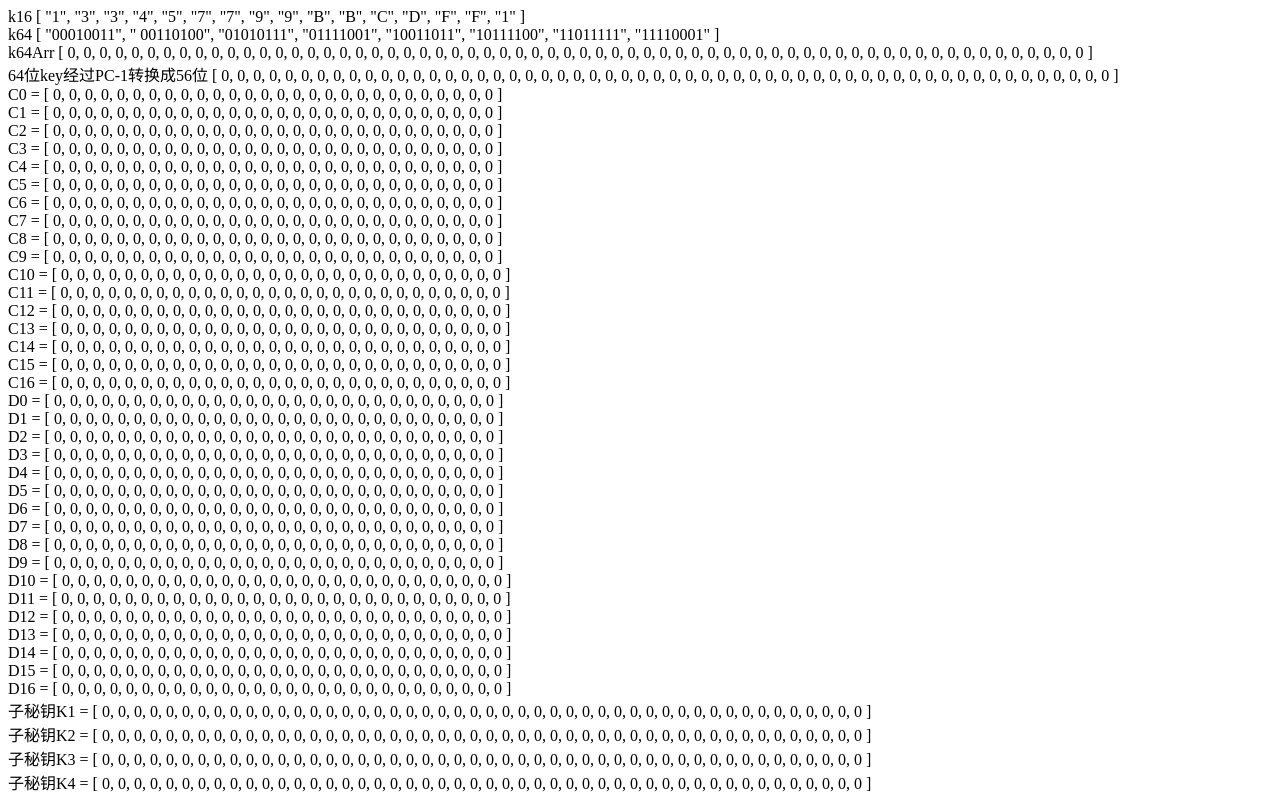
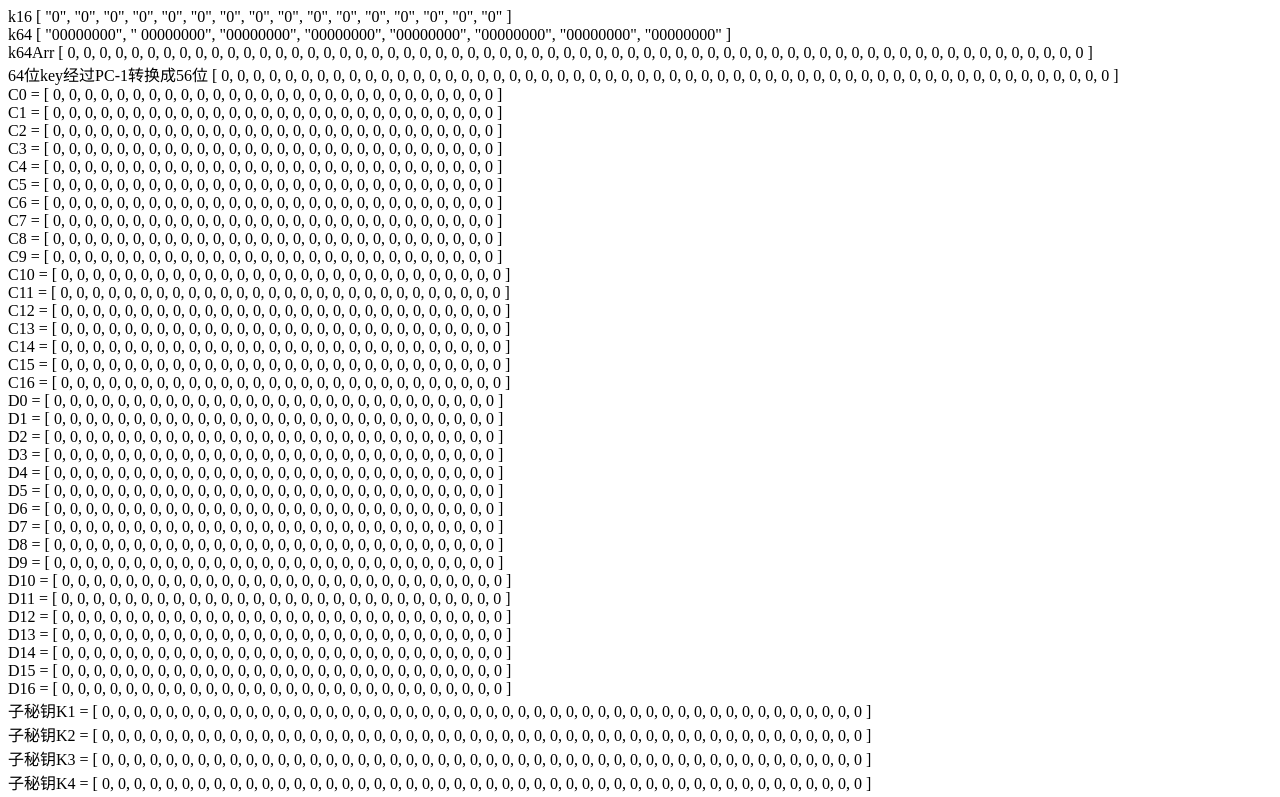
Before and after one commit to XueliangSUI/DES-for-javascript, a plain HTML site: page index.html in a window 1280 px wide. Shown: the top 797 px of the page. Drawn offline with Linux system fonts and the light colour scheme.

Commit message:
正确但是不完善版本

```diff
--- a/index.html
+++ b/index.html
@@ -171,7 +171,7 @@
 				el: "#app",
 				data: function() {
 					return {
-						MHex: ['0', '1', '2', '3', '4', '5', '6', '7', '8', '9', 'A', 'B', 'C', 'D', 'E', 'F'],
+						MHex: ['0', '0', '0', '0', '0', '0', '0', '0', '0', '0', '0', '0', '0', '0', '0', '0'],
 						M: [0, 0, 0, 0, 0, 0, 0, 0, 0, 0, 0, 0, 0, 0, 0, 0, 0, 0, 0, 0, 0, 0, 0, 0, 0, 0, 0, 0, 0, 0, 0, 0, 0, 0,
 							0, 0, 0, 0, 0, 0, 0, 0, 0, 0, 0, 0, 0, 0, 0, 0, 0, 0, 0, 0, 0, 0, 0, 0, 0, 0, 0, 0, 0, 0
 						],
@@ -182,8 +182,8 @@
 						ERXORK: [],
 						ERXORK_8x6: [],
 						ERXORK_8x4: [],
-						kHex: ['1', '3', '3', '4', '5', '7', '7', '9', '9', 'B', 'B', 'C', 'D', 'F', 'F', '1'],
-						k64: ['00010011', ' 00110100', '01010111', '01111001', '10011011', '10111100', '11011111', '11110001'],
+						kHex: ['0', '0', '0', '0', '0', '0', '0', '0', '0', '0', '0', '0', '0', '0', '0', '0'],
+						k64: ['00000000', ' 00000000', '00000000', '00000000', '00000000', '00000000', '00000000', '00000000'],
 						k64Arr: [0, 0, 0, 0, 0, 0, 0, 0, 0, 0, 0, 0, 0, 0, 0, 0, 0, 0, 0, 0, 0, 0, 0, 0, 0, 0, 0, 0, 0, 0, 0, 0, 0, 0,
 							0, 0, 0, 0, 0, 0, 0, 0, 0, 0, 0, 0, 0, 0, 0, 0, 0, 0, 0, 0, 0, 0, 0, 0, 0, 0, 0, 0, 0, 0
 						],
--- a/js/more.js
+++ b/js/more.js
@@ -135,9 +135,9 @@ function getFinal({
 		ERXORK[i - 1] = XOR(ER[i - 1], kChild48[i])
 		ERXORK_8x6[i - 1] = letERXORK_8x6(ERXORK[i - 1])
 		ERXORK_8x4[i - 1] = getERXORK_8x4(ERXORK_8x6[i - 1], S1, S2, S3, S4, S5, S6, S7, S8, P)
-		console.log('P置换', getPDisplace(ERXORK_8x4[i - 1], P))
+		// console.log('P置换', getPDisplace(ERXORK_8x4[i - 1], P))
 		console.log('P置换', binary2Hex(getPDisplace(ERXORK_8x4[i - 1], P)))
-		R[i] = XOR(L[i - 1], getPDisplace(ERXORK_8x4[0], P))
+		R[i] = XOR(L[i - 1], getPDisplace(ERXORK_8x4[i-1], P))
 		console.log("第", i, "轮，\nER[", i - 1, "]为", ER[i - 1], "\nERXORK_8x6[", i - 1, "]为", ERXORK_8x6[i - 1], `\nL[${i}]为`,
 			L[i], `\nR${i}为`, R[i], `\nR${i}为`,binary2Hex(R[i]))
 	}
```
